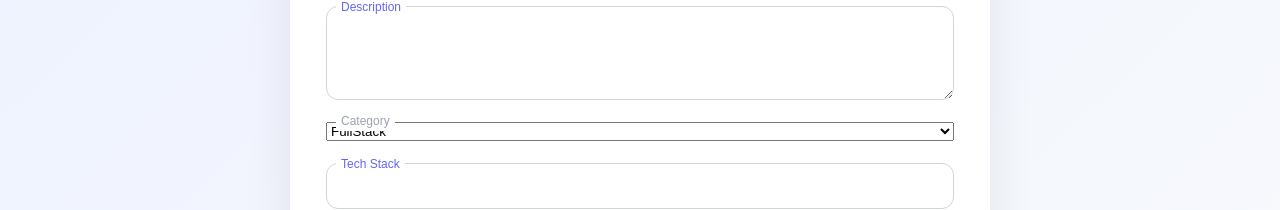
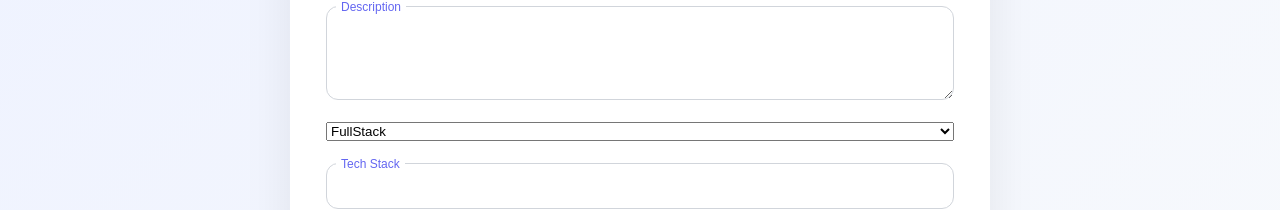
Before and after one commit to Aryanjinjariya/Portfolio-Website1, a React (Vite) app in the folder client/: page /add-project in a window 1280 px wide. Shown: the part 406-616 px from the top of the page. Built offline with nearby package versions, Linux system fonts and the light colour scheme; sample sign-in values are in the browser's storage.

Commit message:
Fixed project schema fields

```diff
--- a/client/src/Admin/AddProject.jsx
+++ b/client/src/Admin/AddProject.jsx
@@ -139,8 +139,6 @@ const AddProject = () => {
 							<option value='Mobile'>Mobile</option>
 							<option value='UI/UX'>UI/UX</option>
 						</select>
-
-						<label className={data.category ? 'active' : ''}>Category</label>
 					</div>
 
 					{/* TECH STACK */}
```
